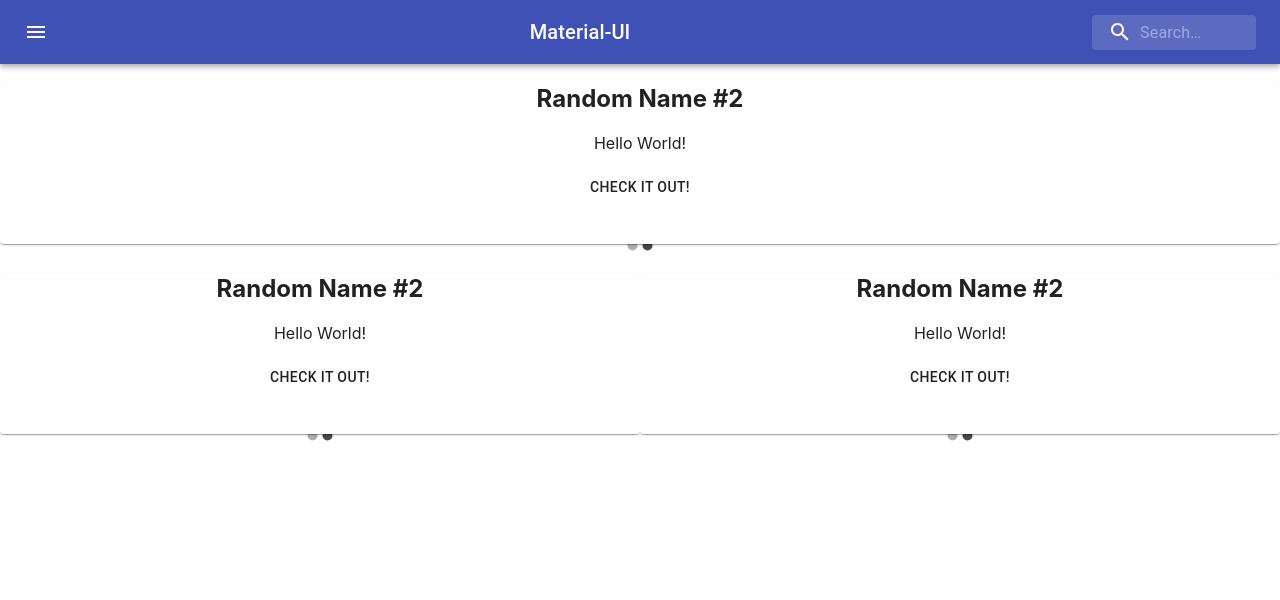
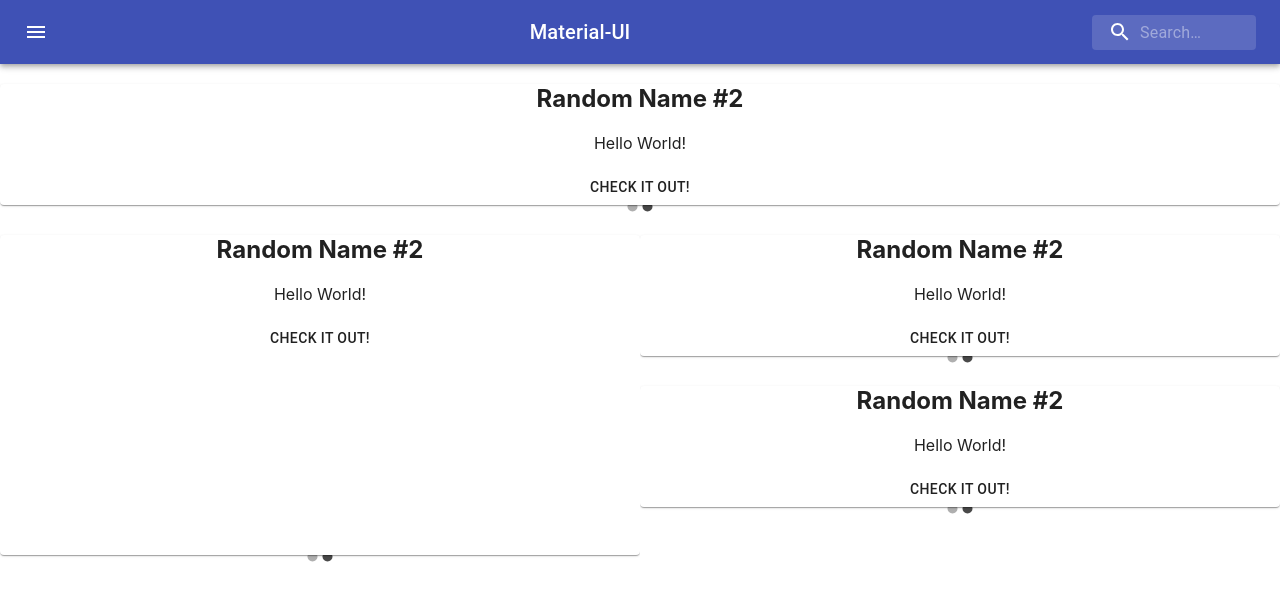
Before and after one commit to michiboo/stock_analysis, a React (Create React App) app in the folder frontend/hk_stock_web/: page / in a window 1280 px wide. Shown: the top 600 px of the page. Built offline with nearby package versions, Linux system fonts and the light colour scheme.

Commit message:
fix format for front page

```diff
--- a/frontend/hk_stock_web/src/App.js
+++ b/frontend/hk_stock_web/src/App.js
@@ -3,8 +3,8 @@ import './App.css';
 import SearchAppBar from './components/SearchAppBar'
 import {Make_caro} from './components/Carousel'
 
-var left_caro_sty={style : { width:'50%', display: 'inline-block', height:'200%'}}
-var right_caro_sty={style : { width:'50%', float:'right'}}
+var left_caro_sty={style : { width:'50%', display: 'inline-block'}, height: '40vh'}
+var right_caro_sty={style : { width:'100%'}}
 var top_caro_sty={style : { width:'100%'}}
 
 function App() {
@@ -14,7 +14,10 @@ function App() {
       <SearchAppBar/>
       {Make_caro(top_caro_sty)}
       {Make_caro(left_caro_sty)}
+      <div style={{float: 'right', width:"50%"}}>
       {Make_caro(right_caro_sty)}
+      {Make_caro(right_caro_sty)}
+      </div>
     </div>
   );
 }
--- a/frontend/hk_stock_web/src/components/Carousel.js
+++ b/frontend/hk_stock_web/src/components/Carousel.js
@@ -8,12 +8,12 @@ export const  Make_caro = (props) =>
         {
             name: "Random Name #1",
             description: "Probably the most random thing you have ever seen!",
-            style: {height: '20vh'},
+            style: {height: props.height},
         },
         {
             name: "Random Name #2",
             description: "Hello World!",
-            style: {height: '20vh'},
+            style: {height: props.height},
         }
     ]
 
```
